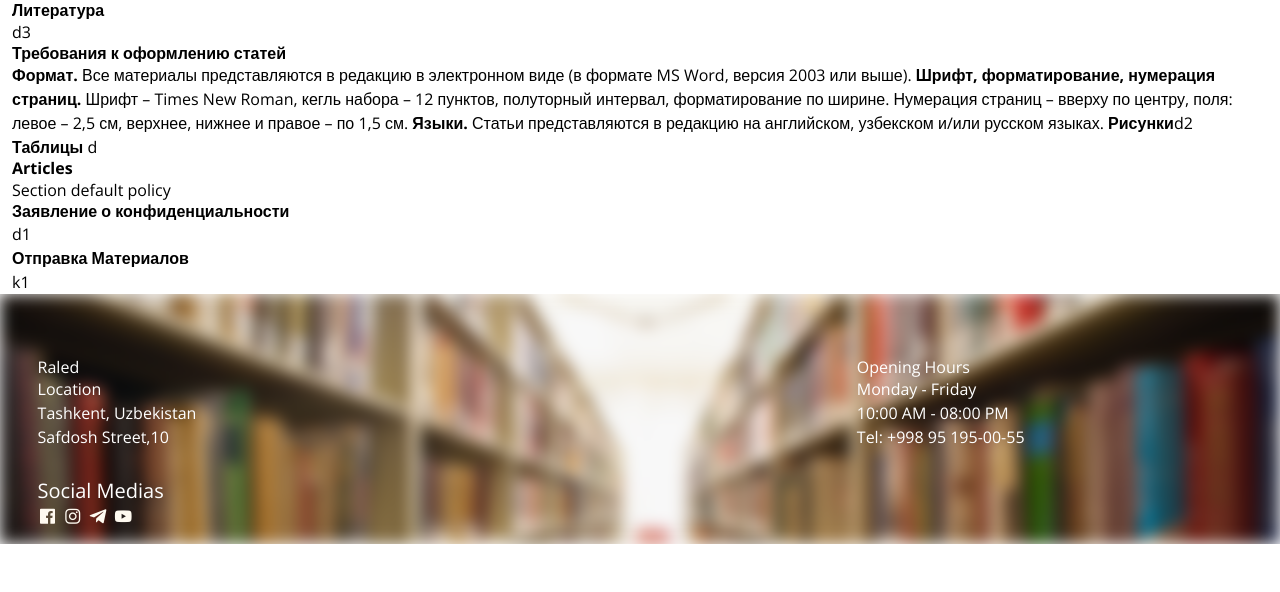
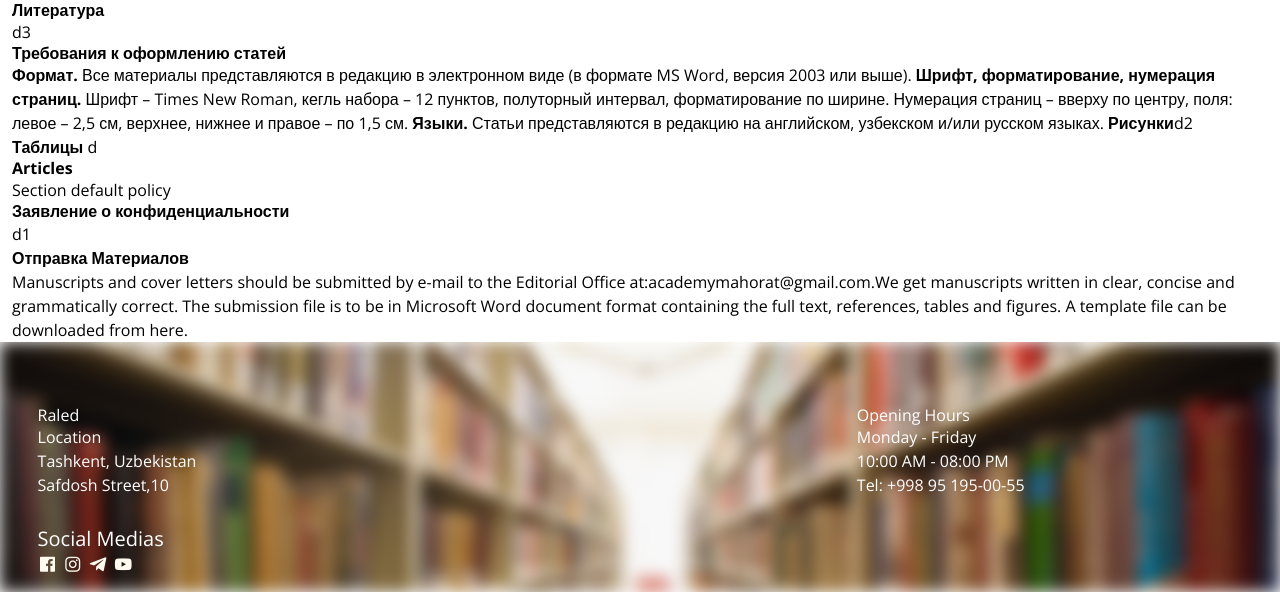
Before and after one commit to krv006/org, a Django app: template template/send.html in a window 1280 px wide. Shown: the part 1117-1709 px from the top of the page. Before the commit the page ends 1661 px from the top, so only its background shows below. Run offline with Django 5.2, Linux system fonts and the light colour scheme; the template is opened without the code that fills it, so the values that code supplies are empty; some libraries are stand-ins or nearby versions.

Commit message:
translate

```diff
--- a/template/send.html
+++ b/template/send.html
@@ -100,7 +100,7 @@
         <h2 style="color: black"><b>{% trans "Заявление о конфиденциальности" %}</b></h2>
         <p style="color: black">{% trans "d1" %}</p>
         <b>{% trans "Отправка Материалов" %}</b>
-        <p style="color: black">{% trans "k1" %}</p>
+        <p style="color: black">{% trans "Manuscripts and cover letters should be submitted by e-mail to the Editorial Office at:academymahorat@gmail.com.We get manuscripts written in clear, concise and grammatically correct. The submission file is to be in Microsoft Word document format containing the full text, references, tables and figures. A template file can be downloaded from here." %}</p>
 
     </div>
 
```
Also changed, not shown: locale/en/LC_MESSAGES/django.po, locale/ru/LC_MESSAGES/django.po, locale/uz/LC_MESSAGES/django.po, 3 other files.
